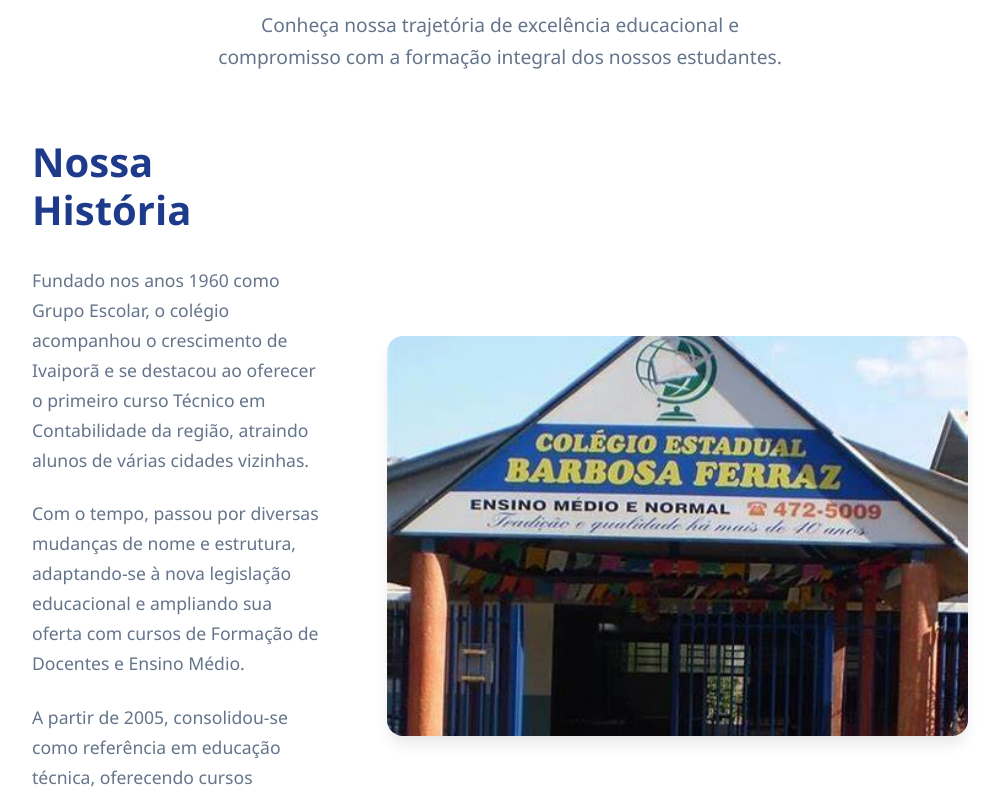
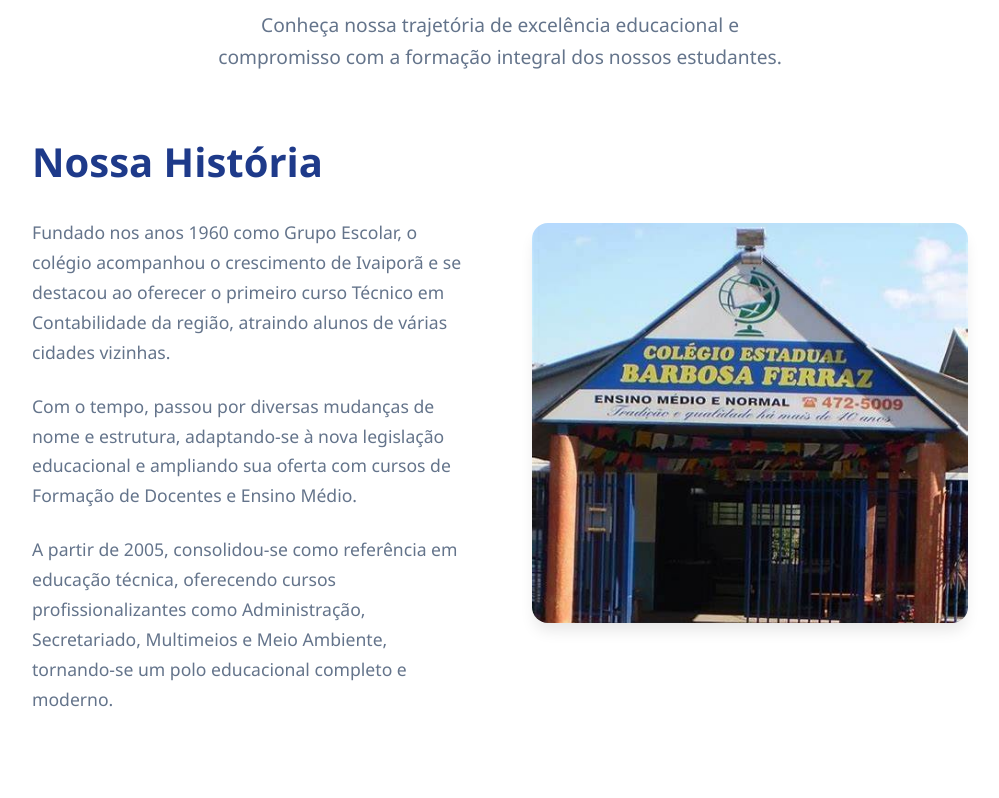
Before and after one commit to mathlopes123/barbosa_page, a plain HTML site: page index.html in a window 1280 px wide. Shown: the part 980-1778 px from the top of the page, without its empty margins (280-1279 px from the left). Drawn offline with Linux system fonts and the light colour scheme.

Commit message:
Update styles.css

```diff
--- a/styles.css
+++ b/styles.css
@@ -503,7 +503,7 @@ position: relative;
 
 .about-item {
   display: grid;
-  grid-template-columns: 1fr 2fr;
+  grid-template-columns: 2fr 2fr;
   gap: 4rem;
   align-items: center;
 }
@@ -517,6 +517,7 @@ position: relative;
 }
 
 .about-text {
+  text-align: left;
   animation: slideInLeft 0.8s ease;
 }
 
```
